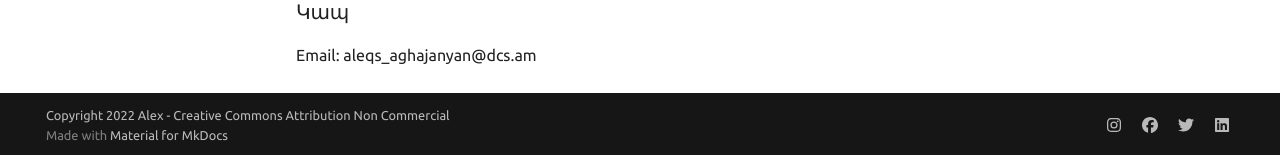
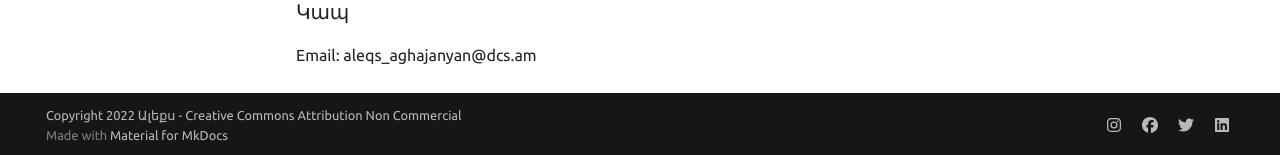
Before and after one commit to alexaghajanyan01/aleks_aghajanyan, an MkDocs documentation site: the page built from docs/about/index.md, in a window 1280 px wide and 900 px high, scrolled down 620 px. Shown: the part 742-897 px from the top of the window. Built offline with MkDocs 1.6.1 and Material for MkDocs 9.7.7, drawn with Linux system fonts in a browser that asks for light colours.

Commit message:
update website

```diff
--- a/mkdocs.yml
+++ b/mkdocs.yml
@@ -1,8 +1,8 @@
 # Replace the text below to customize your site
-site_name: Alex - Fab Academy
+site_name: Ալեքս - Fab Academy
 site_description: Fab Academy documentation site for Alex
-site_author: Alex
-copyright: Copyright 2022 Alex - Creative Commons Attribution Non Commercial
+site_author: Ալեքս
+copyright: Copyright 2022 Ալեքս - Creative Commons Attribution Non Commercial
 
 site_url: http://fibasile.fabcloud.io/fabacademy-student-template/
 
```
